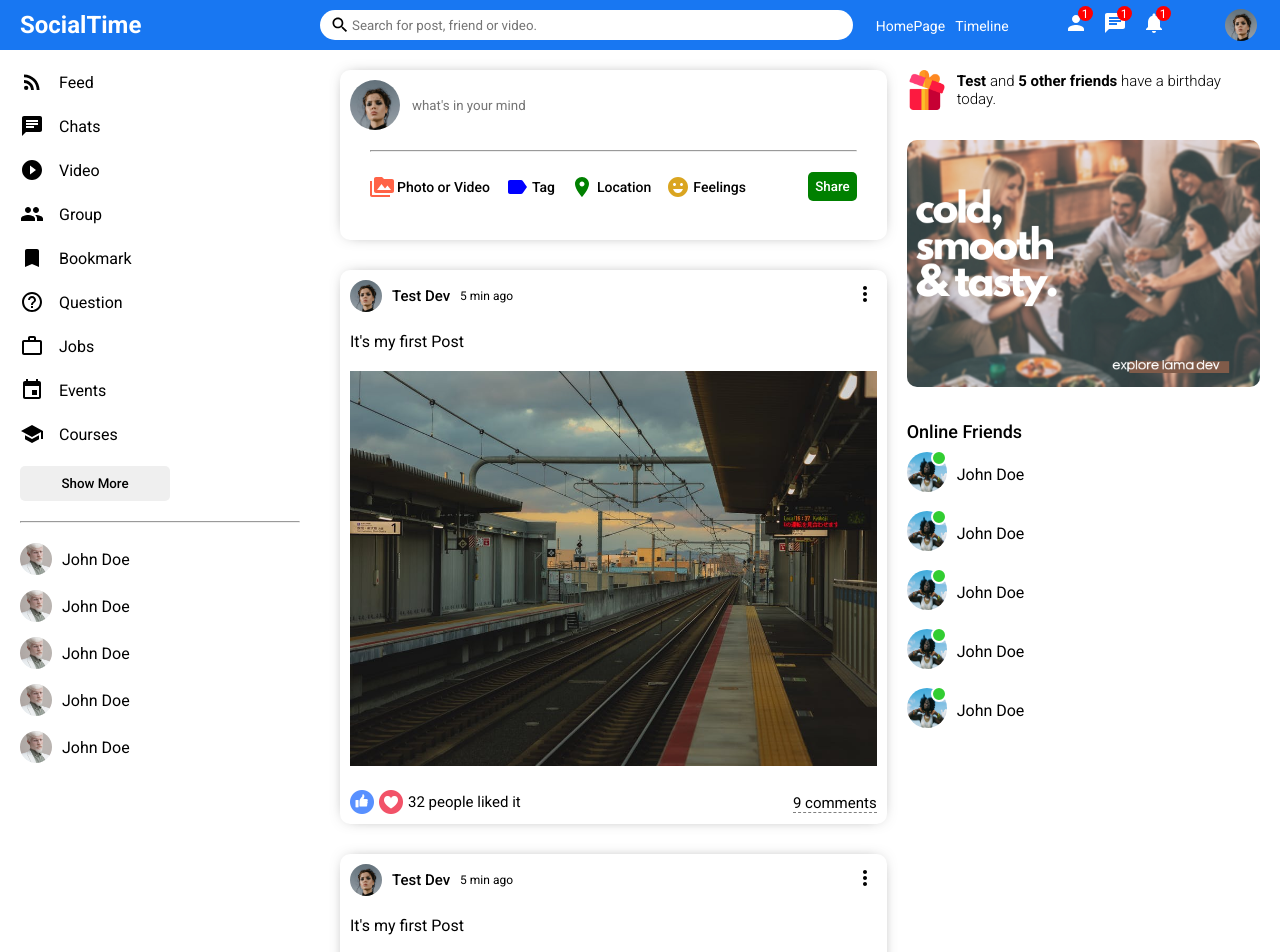
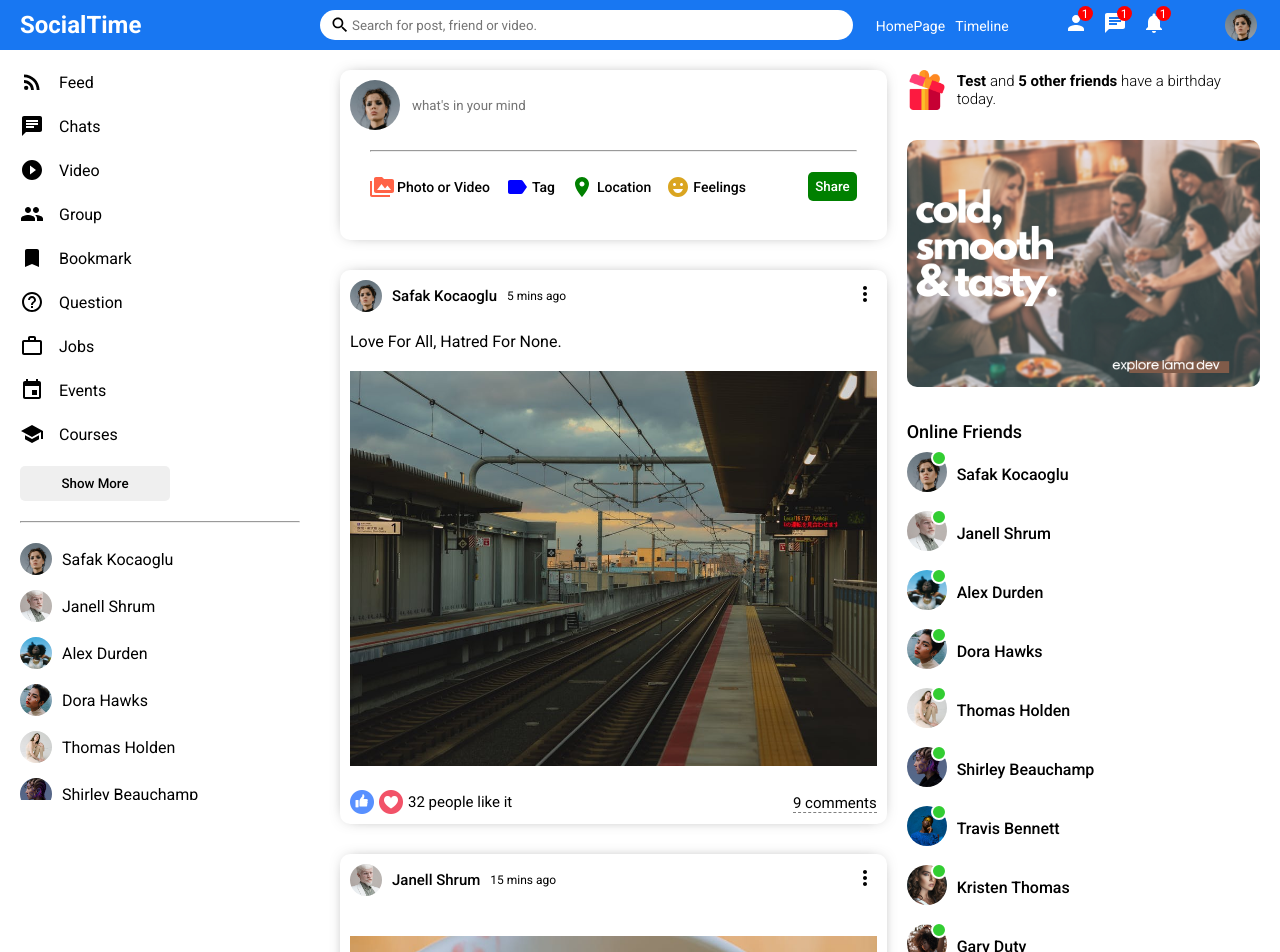
Before and after one commit to Smit90/Social-App, a React (Create React App) app in the folder client/: page / in a window 1280 px wide. Shown: the top 952 px of the page. Built offline with nearby package versions, Linux system fonts and the light colour scheme.

Commit message:
dummyData and like functionality

```diff
--- /dev/null
+++ b/client/src/components/closeFriend/CloseFriend.jsx
@@ -0,0 +1,10 @@
+import "./closeFriend.css";
+
+export default function CloseFriend({user}) {
+  return (
+    <li className="sidebarFriend">
+      <img className="sidebarFriendImg" src={user.profilePicture} alt="" />
+      <span className="sidebarFriendName">{user.username}</span>
+    </li>
+  );
+}
--- /dev/null
+++ b/client/src/components/closeFriend/closeFriend.css
@@ -0,0 +1,13 @@
+.sidebarFriend {
+    display: flex;
+    align-items: center;
+    margin-bottom: 15px;
+  }
+
+  .sidebarFriendImg {
+    width: 32px;
+    height: 32px;
+    border-radius: 50%;
+    object-fit: cover;
+    margin-right: 10px;
+  }
--- a/client/src/components/feed/Feed.jsx
+++ b/client/src/components/feed/Feed.jsx
@@ -1,15 +1,16 @@
 import Post from "../post/Post"
 import Share from "../share/Share"
 import "./feed.css"
+import { Posts } from '../../dummyData'
 
 export default function Feed() {
     return (
         <div className="feed">
             <div className="feedWrapper">
                 <Share />
-                <Post />
-                <Post />
-                <Post />
+                {Posts.map((p) => (
+                    <Post key={p.id} post={p} />
+                ))}
             </div>
         </div>
     )
--- /dev/null
+++ b/client/src/components/online/Online.jsx
@@ -0,0 +1,13 @@
+import "./online.css";
+
+export default function Online({user}) {
+  return (
+    <li className="rightbarFriend">
+      <div className="rightbarProfileImgContainer">
+        <img className="rightbarProfileImg" src={user.profilePicture} alt="" />
+        <span className="rightbarOnline"></span>
+      </div>
+      <span className="rightbarUsername">{user.username}</span>
+    </li>
+  );
+}
--- /dev/null
+++ b/client/src/components/online/online.css
@@ -0,0 +1,32 @@
+.rightbarFriend {
+    display: flex;
+    align-items: center;
+    margin-bottom: 15px;
+  }
+
+  .rightbarProfileImgContainer {
+    margin-right: 10px;
+    position: relative;
+  }
+
+  .rightbarProfileImg {
+    width: 40px;
+    height: 40px;
+    border-radius: 50%;
+    object-fit: cover;
+  }
+
+  .rightbarOnline{
+      width: 12px;
+      height: 12px;
+      border-radius: 50%;
+      background-color: limegreen;
+      position: absolute;
+      top: -2px;
+      right: 0;
+      border: 2px solid white;
+  }
+
+  .rightbarUsername{
+      font-weight: 500;
+  }
--- a/client/src/components/post/Post.jsx
+++ b/client/src/components/post/Post.jsx
@@ -1,32 +1,42 @@
 import "./post.css"
+import { useState } from "react"
 import { MoreVert } from '@material-ui/icons'
+import { Users } from '../../dummyData'
 
-export default function Post() {
+export default function Post({ post }) {
+    const [like, setLike] = useState(post.like)
+    const [isLike, setIsLike] = useState(false)
+
+    const likeHandler = () => {
+        setLike(isLike ? like - 1 : like + 1)
+        setIsLike(!isLike)
+    }
+
     return (
         <div className="post">
             <div className="postWrapper">
                 <div className="postTop">
                     <div className="postTopLeft">
-                        <img src="/assets/person/1.jpeg" alt="" className="postProfileImg" />
-                        <span className="postUsername">Test Dev</span>
-                        <span className="postDate">5 min ago</span>
+                        <img src={Users.filter((u) => u.id === post.userId)[0].profilePicture} alt="" className="postProfileImg" />
+                        <span className="postUsername">{Users.filter((u) => u.id === post.userId)[0].username}</span>
+                        <span className="postDate">{post.date}</span>
                     </div>
                     <div className="postTopRight">
                         <MoreVert />
                     </div>
                 </div>
                 <div className="postCenter">
-                    <span className="postText">It's my first Post</span>
-                    <img className="postImg" src="/assets/post/1.jpeg" alt="" />
+                    <span className="postText">{post?.desc}</span>
+                    <img className="postImg" src={post.photo} alt="" />
                 </div>
                 <div className="postBottom">
                     <div className="postBottomLeft">
-                        <img src="/assets/like.png" alt="" className="likeIcon" />
-                        <img src="/assets/heart.png" alt="" className="likeIcon" />
-                        <span className="postLikeCounter">32 people liked it</span>
+                        <img src="/assets/like.png" alt="" className="likeIcon" onClick={likeHandler} />
+                        <img src="/assets/heart.png" alt="" className="likeIcon" onClick={likeHandler} />
+                        <span className="postLikeCounter">{like} people like it</span>
                     </div>
                     <div className="postBottomRight">
-                        <span className="postCommentText">9 comments</span>
+                        <span className="postCommentText">{post.comment} comments</span>
                     </div>
                 </div>
             </div>
--- a/client/src/components/rightbar/RightBar.jsx
+++ b/client/src/components/rightbar/RightBar.jsx
@@ -1,4 +1,6 @@
 import "./rightBar.css"
+import { Users } from '../../dummyData'
+import Online from "../online/Online"
 
 export default function RightBar() {
     return (
@@ -13,41 +15,9 @@
                 <img src="/assets/ad.png" alt="" className="rightbarAd" />
                 <h4 className="rightbarTitle">Online Friends</h4>
                 <ul className="rightbarFriendList">
-                    <li className="rightbarFriend">
-                        <div className="rightbarProfileImgContainer">
-                            <img src="/assets/person/3.jpeg" alt="" className="rightbarProfileImg" />
-                            <span className="rightbarOnline"></span>
-                        </div>
-                        <span className="rightbarUsername">John Doe</span>
-                    </li>
-                    <li className="rightbarFriend">
-                        <div className="rightbarProfileImgContainer">
-                            <img src="/assets/person/3.jpeg" alt="" className="rightbarProfileImg" />
-                            <span className="rightbarOnline"></span>
-                        </div>
-                        <span className="rightbarUsername">John Doe</span>
-                    </li>
-                    <li className="rightbarFriend">
-                        <div className="rightbarProfileImgContainer">
-                            <img src="/assets/person/3.jpeg" alt="" className="rightbarProfileImg" />
-                            <span className="rightbarOnline"></span>
-                        </div>
-                        <span className="rightbarUsername">John Doe</span>
-                    </li>
-                    <li className="rightbarFriend">
-                        <div className="rightbarProfileImgContainer">
-                            <img src="/assets/person/3.jpeg" alt="" className="rightbarProfileImg" />
-                            <span className="rightbarOnline"></span>
-                        </div>
-                        <span className="rightbarUsername">John Doe</span>
-                    </li>
-                    <li className="rightbarFriend">
-                        <div className="rightbarProfileImgContainer">
-                            <img src="/assets/person/3.jpeg" alt="" className="rightbarProfileImg" />
-                            <span className="rightbarOnline"></span>
-                        </div>
-                        <span className="rightbarUsername">John Doe</span>
-                    </li>
+                    {Users.map((u) => (
+                        <Online key={u.id} user={u} />
+                    ))}
                 </ul>
             </div>
         </div>
--- a/client/src/components/sidebar/SideBar.jsx
+++ b/client/src/components/sidebar/SideBar.jsx
@@ -1,5 +1,7 @@
 import "./sidebar.css"
 import { Chat, RssFeed, PlayCircleFilled, Group, Bookmark, HelpOutline, WorkOutline, Event, School } from "@material-ui/icons"
+import { Users } from '../../dummyData'
+import CloseFriend from "../closeFriend/CloseFriend"
 
 export default function SideBar() {
     return (
@@ -46,26 +48,9 @@
                 <button className="sidebarButton">Show More</button>
                 <hr className="sidebarHr" />
                 <ul className="sidebarFriendList">
-                    <li className="sidebarFriend">
-                        <img className="sidebarFriendImg" src="/assets/person/2.jpeg" alt="" />
-                        <span className="sidebarFriendName">John Doe</span>
-                    </li>
-                    <li className="sidebarFriend">
-                        <img className="sidebarFriendImg" src="/assets/person/2.jpeg" alt="" />
-                        <span className="sidebarFriendName">John Doe</span>
-                    </li>
-                    <li className="sidebarFriend">
-                        <img className="sidebarFriendImg" src="/assets/person/2.jpeg" alt="" />
-                        <span className="sidebarFriendName">John Doe</span>
-                    </li>
-                    <li className="sidebarFriend">
-                        <img className="sidebarFriendImg" src="/assets/person/2.jpeg" alt="" />
-                        <span className="sidebarFriendName">John Doe</span>
-                    </li>
-                    <li className="sidebarFriend">
-                        <img className="sidebarFriendImg" src="/assets/person/2.jpeg" alt="" />
-                        <span className="sidebarFriendName">John Doe</span>
-                    </li>
+                    {Users.map((u) => (
+                        <CloseFriend key={u.id} user={u} />
+                    ))}
                 </ul>
             </div>
         </div>
--- /dev/null
+++ b/client/src/dummyData.js
@@ -0,0 +1,139 @@
+export const Users = [
+  {
+    id:1,
+    profilePicture: "assets/person/1.jpeg",
+    username: "Safak Kocaoglu",
+  },
+  {
+    id:2,
+    profilePicture: "assets/person/2.jpeg",
+    username: "Janell Shrum",
+  },
+  {
+    id:3,
+    profilePicture: "assets/person/3.jpeg",
+    username: "Alex Durden",
+  },
+  {
+    id:4,
+    profilePicture: "assets/person/4.jpeg",
+    username: "Dora Hawks",
+  },
+  {
+    id:5,
+    profilePicture: "assets/person/5.jpeg",
+    username: "Thomas Holden",
+  },
+  {
+    id:6,
+    profilePicture: "assets/person/6.jpeg",
+    username: "Shirley Beauchamp",
+  },
+  {
+    id:7,
+    profilePicture: "assets/person/7.jpeg",
+    username: "Travis Bennett",
+  },
+  {
+    id:8,
+    profilePicture: "assets/person/8.jpeg",
+    username: "Kristen Thomas",
+  },
+  {
+    id:9,
+    profilePicture: "assets/person/9.jpeg",
+    username: "Gary Duty",
+  },
+  {
+    id:10,
+    profilePicture: "assets/person/10.jpeg",
+    username: "Safak Kocaoglu",
+  },
+];
+
+export const Posts = [
+  {
+    id: 1,
+    desc: "Love For All, Hatred For None.",
+    photo: "assets/post/1.jpeg",
+    date: "5 mins ago",
+    userId: 1,
+    like: 32,
+    comment: 9,
+  },
+  {
+    id: 2,
+    photo: "assets/post/2.jpeg",
+    date: "15 mins ago",
+    userId: 2,
+    like: 2,
+    comment: 1,
+  },
+  {
+    id: 3,
+    desc: "Every moment is a fresh beginning.",
+    photo: "assets/post/3.jpeg",
+    date: "1 hour ago",
+    userId: 3,
+    like: 61,
+    comment: 2,
+  },
+  {
+    id: 4,
+    photo: "assets/post/4.jpeg",
+    date: "4 hours ago",
+    userId: 4,
+    like: 7,
+    comment: 3,
+  },
+  {
+    id: 5,
+    photo: "assets/post/5.jpeg",
+    date: "5 hours ago",
+    userId: 5,
+    like: 23,
+    comment: 5,
+  },
+  {
+    id: 6,
+    photo: "assets/post/6.jpeg",
+    date: "1 day ago",
+    userId: 6,
+    like: 44,
+    comment: 6,
+  },
+  {
+    id: 7,
+    desc: "Never regret anything that made you smile.",
+    photo: "assets/post/7.jpeg",
+    date: "2 days ago",
+    userId: 7,
+    like: 52,
+    comment: 3,
+  },
+  {
+    id: 8,
+    photo: "assets/post/8.jpeg",
+    date: "3 days ago",
+    userId: 8,
+    like: 15,
+    comment: 1,
+  },
+  {
+    id: 9,
+    desc: "Change the world by being yourself.",
+    photo: "assets/post/9.jpeg",
+    date: "5 days ago",
+    userId: 9,
+    like: 11,
+    comment: 2,
+  },
+  {
+    id: 10,
+    photo: "assets/post/10.jpeg",
+    date: "1 week ago",
+    userId: 10,
+    like: 104,
+    comment: 12,
+  },
+];
```
